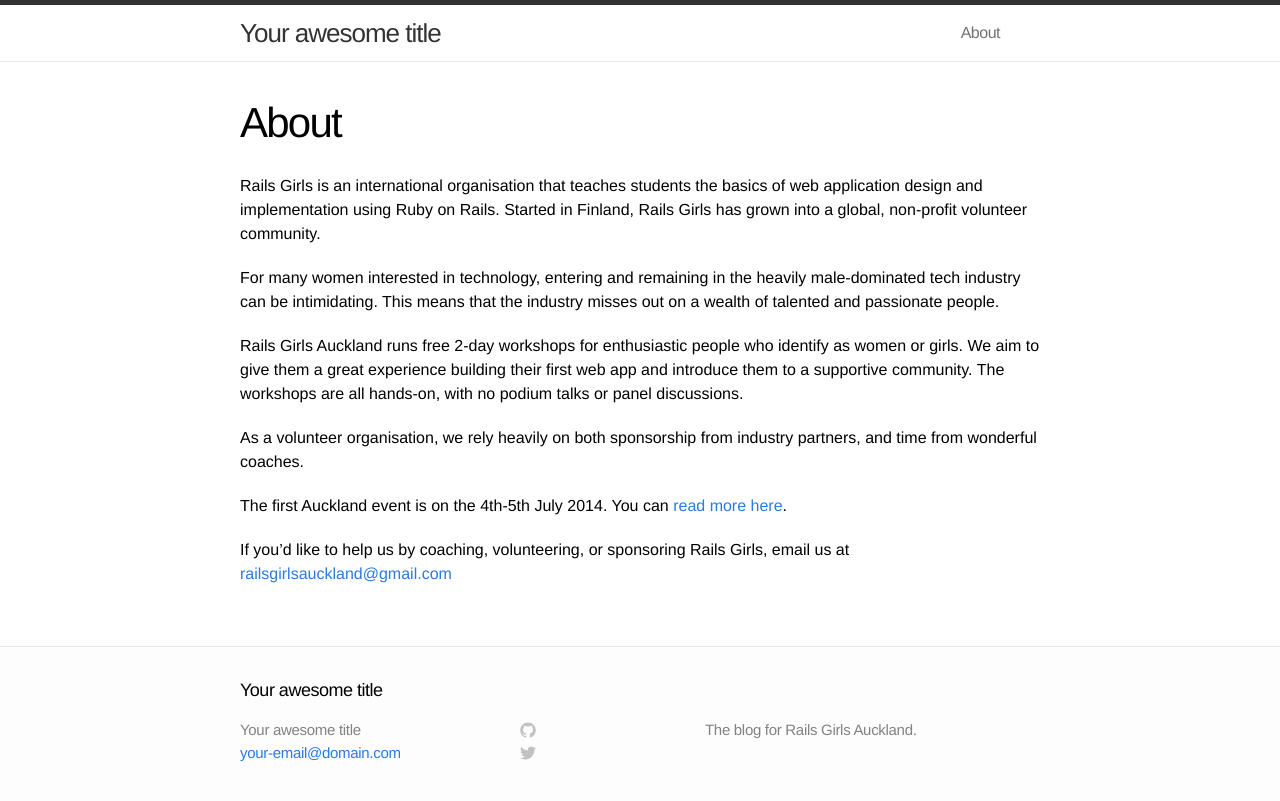
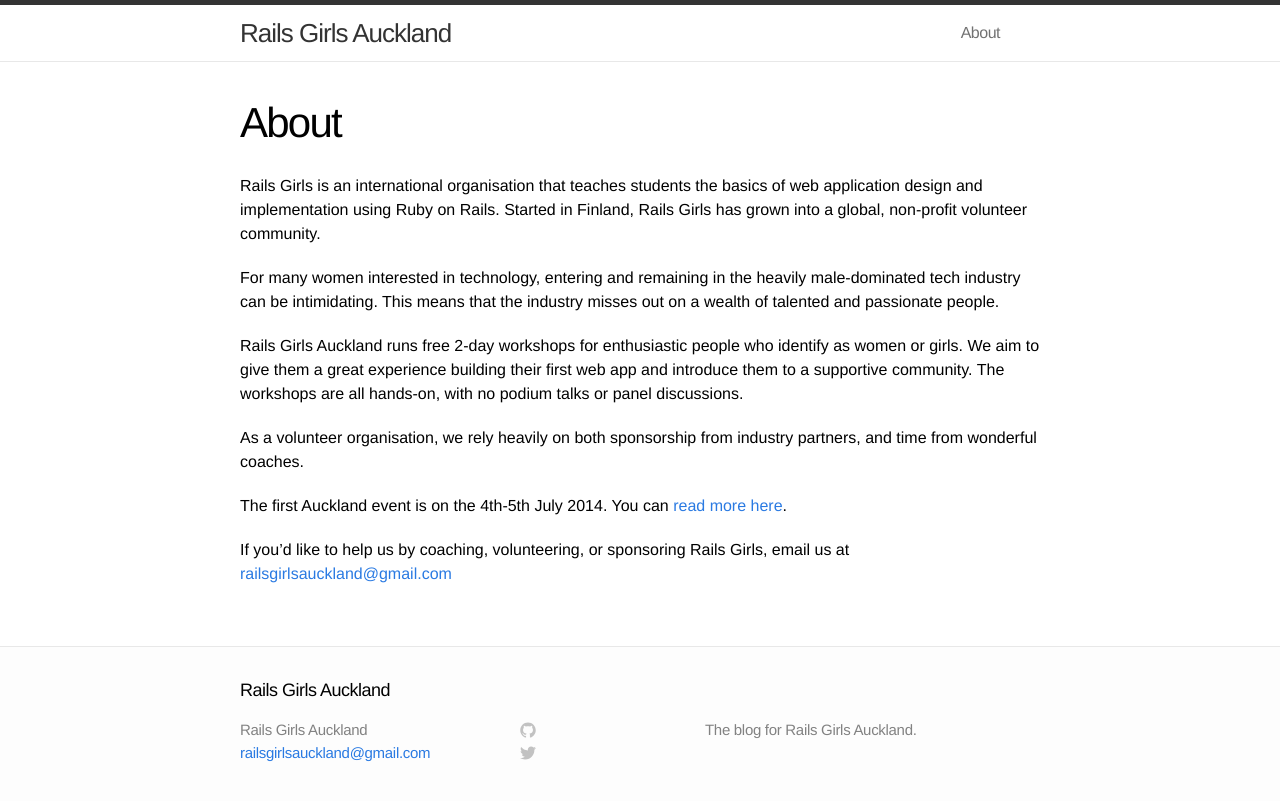
Before and after one commit to natdudley/railsgirlsblog, a Jekyll site: the page built from about.md, in a window 1280 px wide. Shown: the top 801 px of the page. Built offline with Jekyll 4.4.1, drawn with Linux system fonts in a browser that asks for light colours.

Commit message:
Added email address
Fixes #5

```diff
--- a/_config.yml
+++ b/_config.yml
@@ -1,6 +1,6 @@
 # Site settings
-title: Your awesome title
-email: your-email@domain.com
+title: Rails Girls Auckland
+email: railsgirlsauckland@gmail.com
 description: "The blog for Rails Girls Auckland."
 baseurl: ""
 url: "http://natdudley.github.io/railsgirlsblog/"
```
